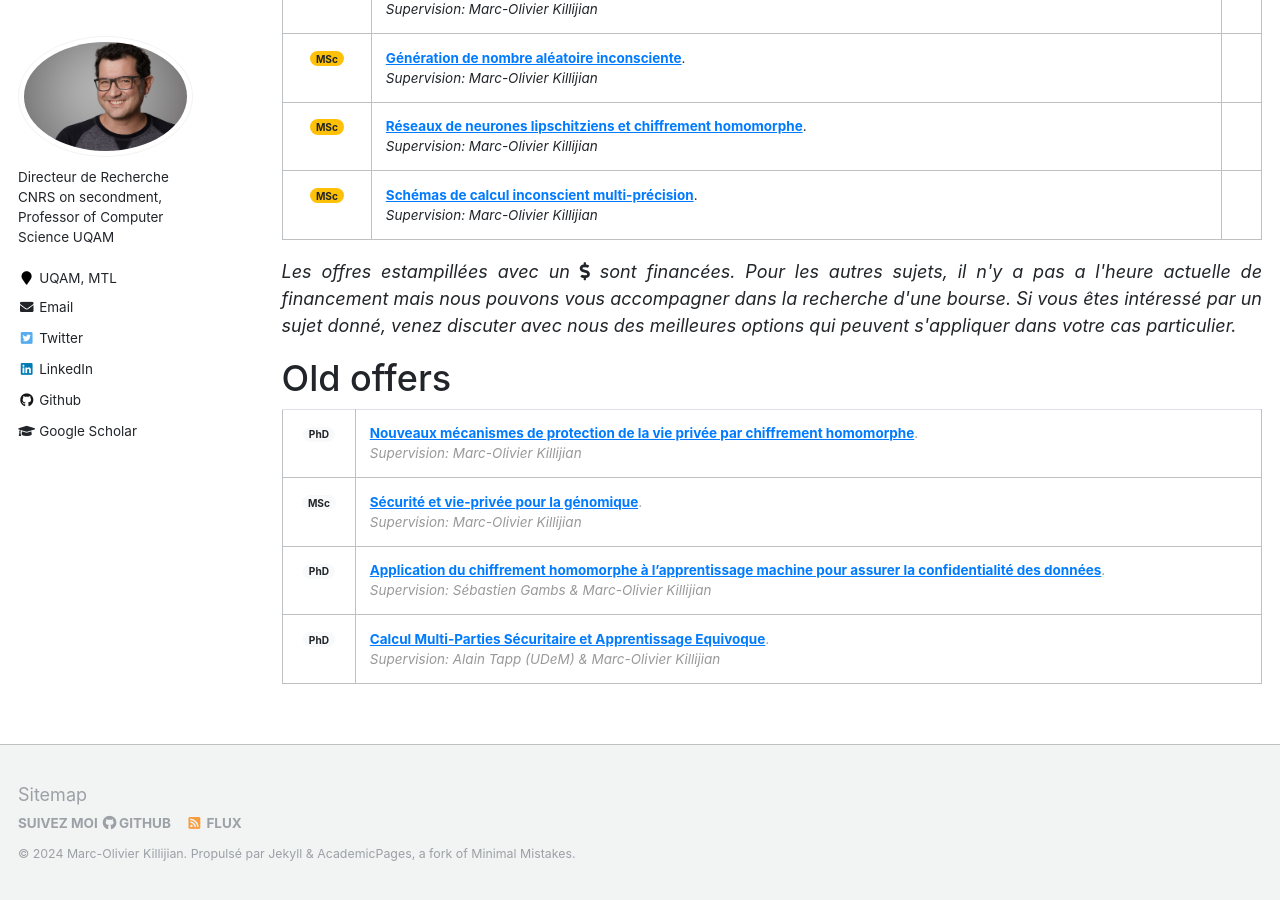
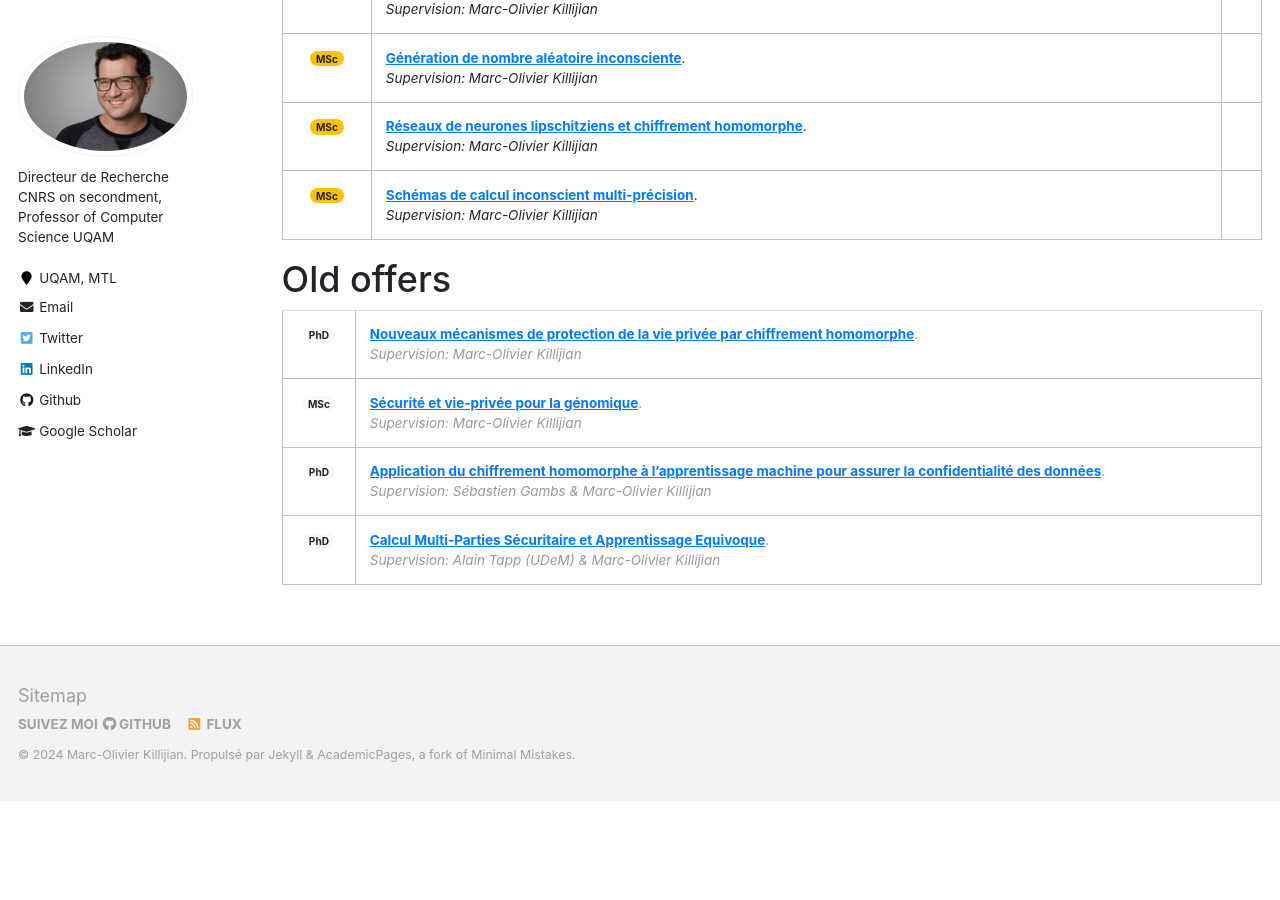
Before and after one commit to Kirija/kirija.github.io, a Jekyll site: the page built from _pages/positions.html, in a window 1280 px wide and 900 px high, scrolled down 609 px. Built offline with Jekyll 4.4.1, drawn with Linux system fonts in a browser that asks for light colours; after the commit the page ends 1410 px from its top, so only the background shows below that.

Commit message:
positions financed commented

```diff
--- a/_pages/positions.html
+++ b/_pages/positions.html
@@ -53,9 +53,9 @@ author_profile: true
 </table>
 
 
-<p style="text-align:justify; font-style: italic;">
+<!-- <p style="text-align:justify; font-style: italic;">
   Les offres estampillées avec un <i class="fas fa-dollar-sign"></i> sont financées. Pour les autres sujets, il n'y a pas a l'heure actuelle de financement mais nous pouvons vous accompagner dans la recherche d'une bourse. Si vous êtes intéressé par un sujet donné, venez discuter avec nous des meilleures options qui peuvent s'appliquer dans votre cas particulier.
-</p>
+</p> -->
 
 
 
```
